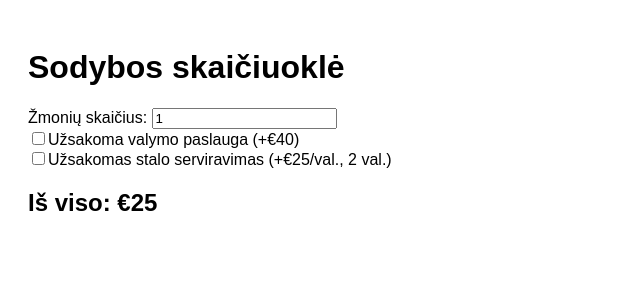
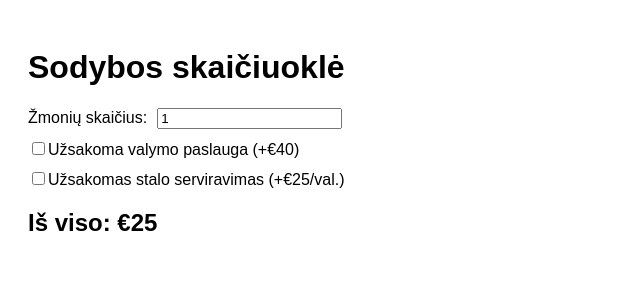
Before and after one commit to aukseeskua/Sodybosskaiciuokle2025, a React (Vite) app: page / in a window 1280 px wide. Shown: the top 300 px of the page, without its empty margins (0-640 px from the left). Built offline with nearby package versions, Linux system fonts and the light colour scheme.

Commit message:
Update App.jsx

```diff
--- a/src/App.jsx
+++ b/src/App.jsx
@@ -1,35 +1,36 @@
-import { useState } from "react";
+import { useState } from 'react';
 
 export default function App() {
   const [people, setPeople] = useState(1);
   const [cleaning, setCleaning] = useState(false);
   const [serving, setServing] = useState(false);
+  const [servingHours, setServingHours] = useState(2);
 
-  const pricePerPerson = 25; // sodybos nuoma žmogui
+  const basePricePerPerson = 25;
   const cleaningPrice = 40;
-  const servingPrice = 25; // per valandą
-  const servingHours = 2;
+  const servingPricePerHour = 25;
 
   const total =
-    people * pricePerPerson +
+    people * basePricePerPerson +
     (cleaning ? cleaningPrice : 0) +
-    (serving ? servingPrice * servingHours : 0);
+    (serving ? servingHours * servingPricePerHour : 0);
 
   return (
-    <div style={{ padding: 20, fontFamily: "sans-serif" }}>
+    <div style={{ padding: '20px', fontFamily: 'Arial' }}>
       <h1>Sodybos skaičiuoklė</h1>
 
       <label>
-        Žmonių skaičius:{" "}
+        Žmonių skaičius:
         <input
           type="number"
           value={people}
-          onChange={(e) => setPeople(Number(e.target.value))}
           min="1"
+          onChange={(e) => setPeople(parseInt(e.target.value))}
+          style={{ marginLeft: '10px' }}
         />
       </label>
-      <br />
 
+      <div style={{ marginTop: '10px' }}>
         <label>
           <input
             type="checkbox"
@@ -38,18 +39,32 @@ export default function App() {
           />
           Užsakoma valymo paslauga (+€40)
         </label>
-      <br />
+      </div>
 
+      <div style={{ marginTop: '10px' }}>
         <label>
           <input
             type="checkbox"
             checked={serving}
             onChange={() => setServing(!serving)}
           />
-        Užsakomas stalo serviravimas (+€25/val., 2 val.)
+          Užsakomas stalo serviravimas (+€25/val.)
         </label>
+        {serving && (
+          <div style={{ marginTop: '5px', marginLeft: '20px' }}>
+            Valandų skaičius:
+            <input
+              type="number"
+              value={servingHours}
+              min="1"
+              onChange={(e) => setServingHours(parseInt(e.target.value))}
+              style={{ marginLeft: '10px' }}
+            />
+          </div>
+        )}
+      </div>
 
-      <h2>Iš viso: €{total}</h2>
+      <h2 style={{ marginTop: '20px' }}>Iš viso: €{total}</h2>
     </div>
   );
 }
```
Lines whose indentation alone changed are shown as unchanged.
